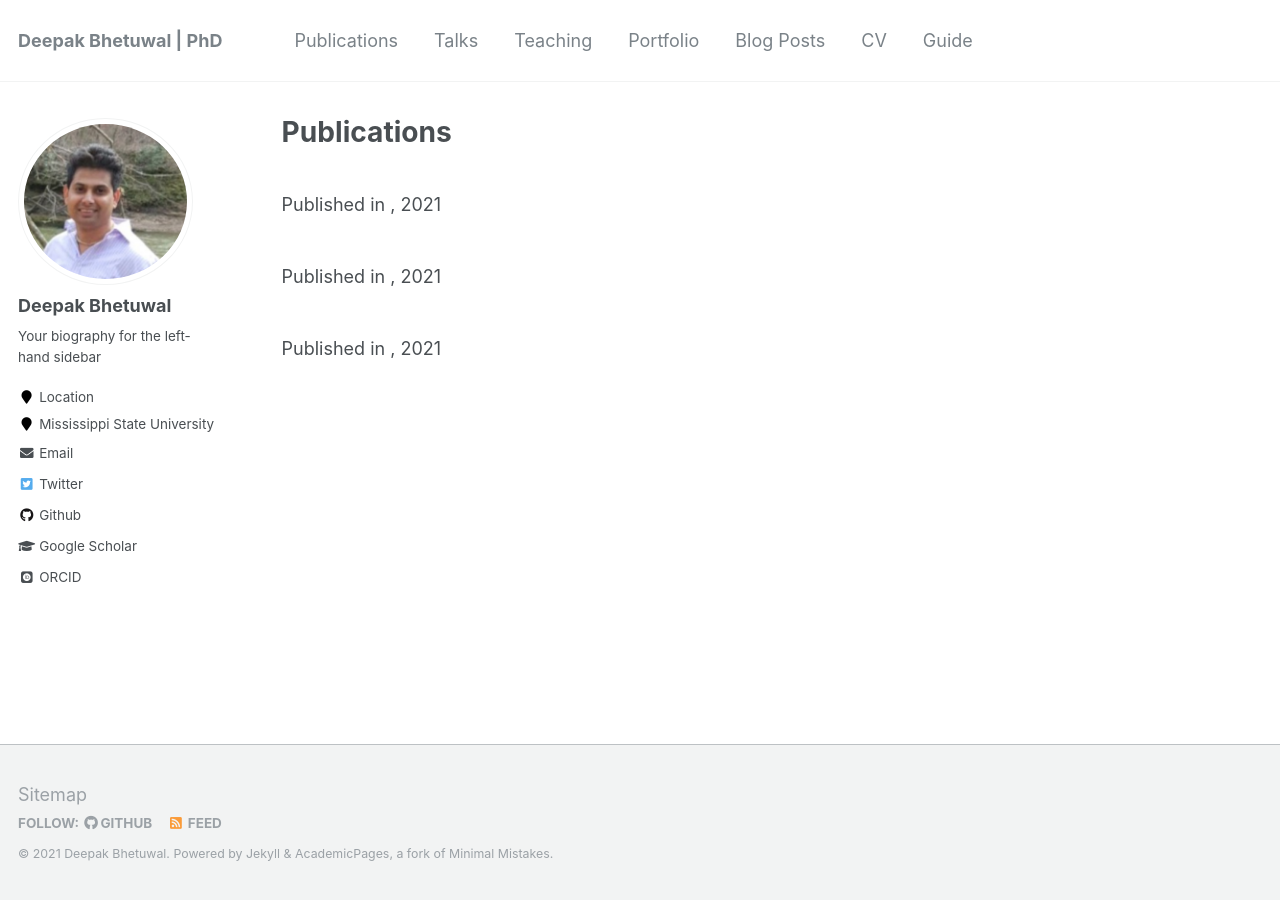
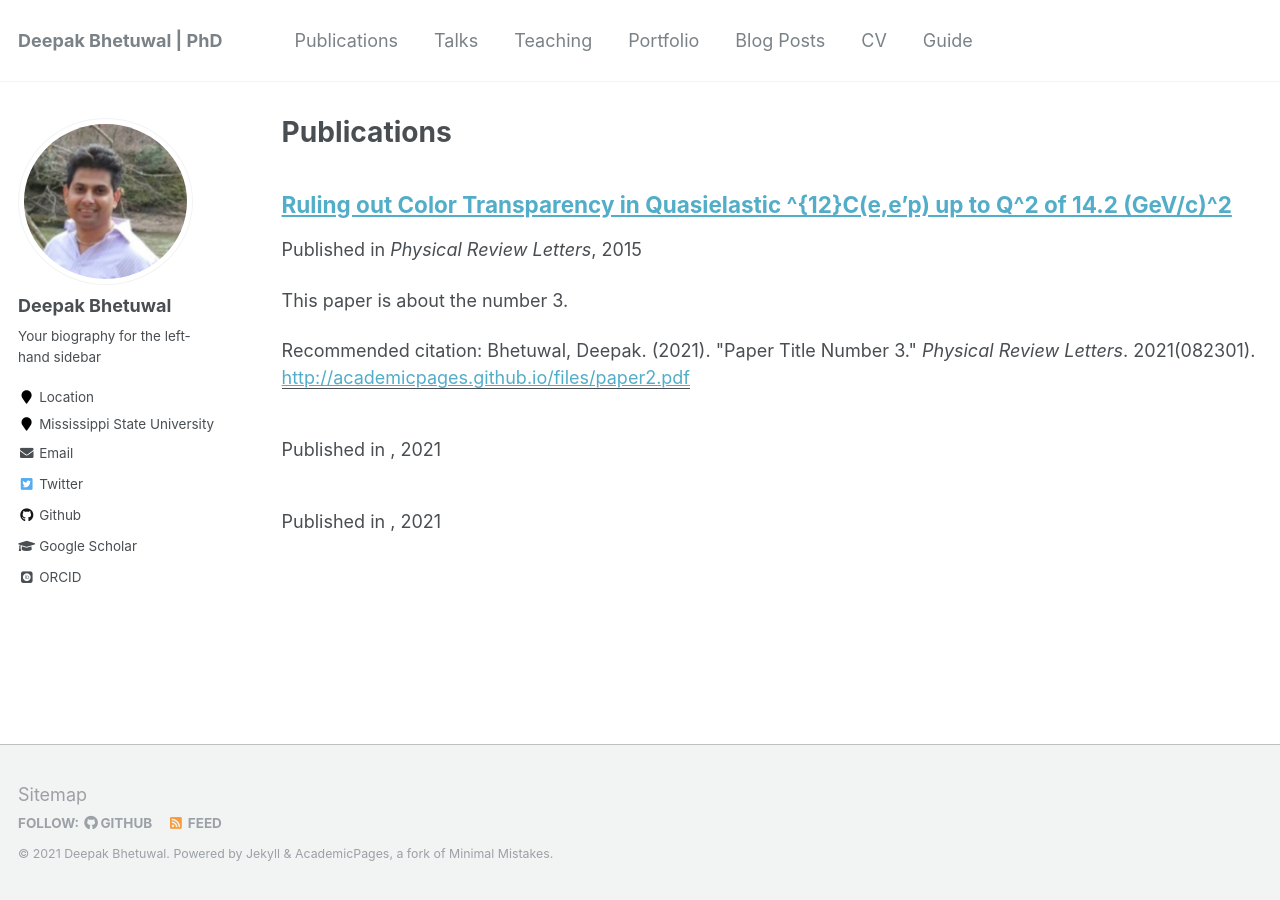
Before and after one commit to dkb208/dkb208.github.io, a Jekyll site: the page built from _pages/publications.md, in a window 1280 px wide. Built offline with Jekyll 4.4.1, drawn with Linux system fonts in a browser that asks for light colours; some web fonts are replaced.

Commit message:
Update 2015-10-01-paper-title-number-3.md

```diff
--- a/_publications/2015-10-01-paper-title-number-3.md
+++ b/_publications/2015-10-01-paper-title-number-3.md
@@ -2,7 +2,7 @@
 title: "Ruling out Color Transparency in Quasielastic  ^{12}C(e,e'p) up to Q^2 of 14.2 (GeV/c)^2"
 collection: publications
 permalink: /publication/2015-10-01-paper-title-number-3
-excerpt: 'This paper is about my Thesis research on proton's color transparency.'
+excerpt: 'This paper is about the number 3.'
 date: 2015-10-01
 venue: 'Physical Review Letters'
 paperurl: 'http://academicpages.github.io/files/paper2.pdf'
```
